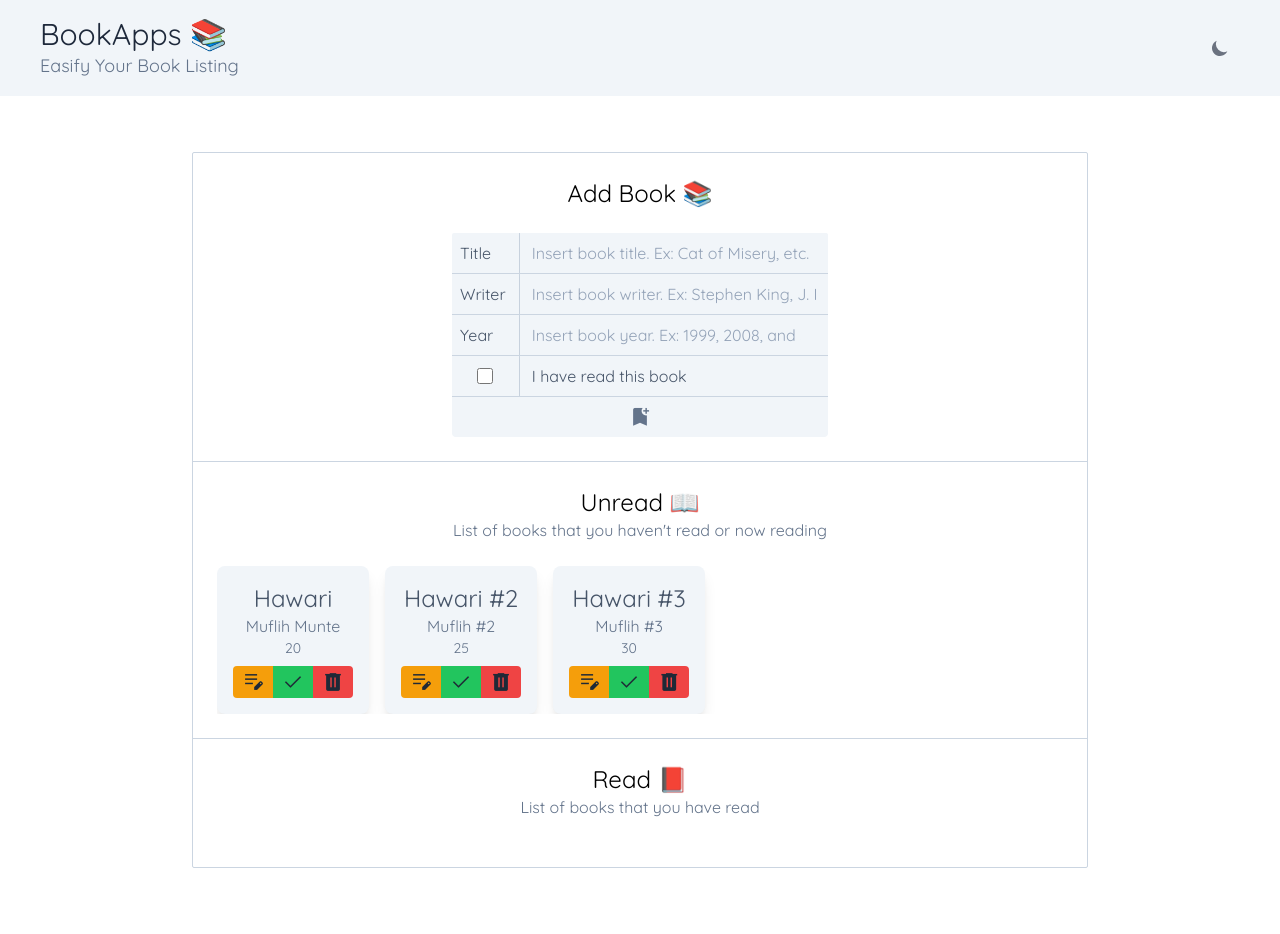
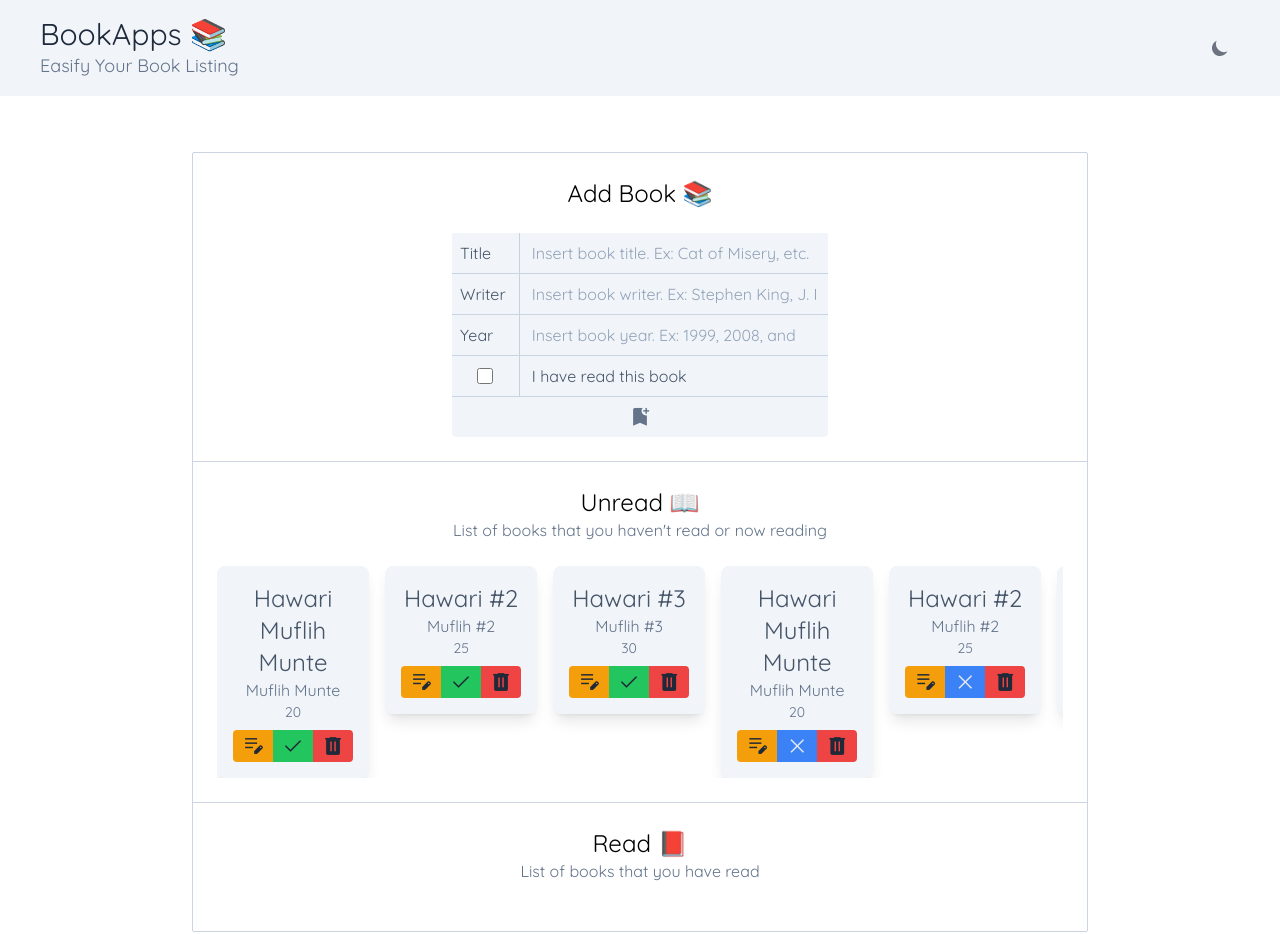
Before and after one commit to hawariMuflihMunte/bookApps, a website with bundled scripts: page public/index.html in a window 1280 px wide. Built offline with nearby package versions, Linux system fonts and the light colour scheme.

Commit message:
Fix card button position

```diff
--- a/public/js/index.js
+++ b/public/js/index.js
@@ -27,7 +27,7 @@ function main () {
   const cardData = [
     {
       id: Utils._id(),
-      title: 'Hawari',
+      title: 'Hawari Muflih Munte',
       writer: 'Muflih Munte',
       year: 20,
       isRead: false
@@ -45,6 +45,27 @@ function main () {
       writer: 'Muflih #3',
       year: 30,
       isRead: false
+    },
+    {
+      id: Utils._id(),
+      title: 'Hawari Muflih Munte',
+      writer: 'Muflih Munte',
+      year: 20,
+      isRead: true
+    },
+    {
+      id: Utils._id(),
+      title: 'Hawari #2',
+      writer: 'Muflih #2',
+      year: 25,
+      isRead: true
+    },
+    {
+      id: Utils._id(),
+      title: 'Hawari #3',
+      writer: 'Muflih #3',
+      year: 30,
+      isRead: true
     }
   ]
 
--- a/public/js/utils/utils.js
+++ b/public/js/utils/utils.js
@@ -1,6 +1,6 @@
 class Utils {
   static _id () {
-    return Number(`${+new Date().getFullYear()}${+new Date().getMinutes().toPrecision()}${+new Date().getMilliseconds()}${Math.round(Math.random() * 99999999) + 1}`)
+    return Number(`${Math.floor(Math.random() + 1 * 10)}${+new Date().getFullYear()}${+new Date().getMinutes().toPrecision()}${+new Date().getMilliseconds()}${Math.round(Math.random() * 99999999) + 1}`)
   }
 
   static _emptyArray (_array) {
@@ -9,7 +9,7 @@ class Utils {
     return false
   }
 
-  static _book (
+  static _bookCreate (
     id,
     title,
     writer,
--- a/public/js/views/views.js
+++ b/public/js/views/views.js
@@ -10,16 +10,17 @@ class Views {
 
     const cardElement = document.createElement('div')
     cardElement.setAttribute('id', id)
+    cardElement.classList.add('container-item')
 
     if (isRead) {
       cardElement.innerHTML = `
-        <div class="bg-slate-100 dark:bg-slate-300 rounded-lg p-4 shadow-lg overflow-hidden flex flex-col">
+        <div class="bg-slate-100 dark:bg-slate-300 rounded-lg p-4 shadow-lg overflow-hidden flex flex-col content-center items-center">
             <div class="content-item-header mb-2">
                 <h4 class="text-2xl text-slate-600 text-center">${title}</h4>
                 <p class="text-base text-slate-500 text-center">${writer}</p>
                 <p class="text-sm text-slate-500 text-center">${Number(year)}</p>
             </div>
-            <div class="inline-flex">
+            <div class="content-item-button inline-flex place-self-center">
                 <button class="card-edit bg-amber-500 hover:bg-amber-600 dark:bg-slate-200 dark:hover:bg-slate-300 text-gray-800 dark:text-amber-600 dark:hover:text-amber-800 font-bold py-1 px-2 flex place-content-center place-items-center transition-all duration-150 rounded-l">
                     <i class="material-symbols-outlined">edit_note</i>
                 </button>
@@ -32,16 +33,18 @@ class Views {
             </div>
         </div>
     `
+
+      return cardElement
     }
 
     cardElement.innerHTML = `
-        <div class="bg-slate-100 dark:bg-slate-300 rounded-lg p-4 shadow-lg overflow-hidden flex flex-col">
+        <div class="bg-slate-100 dark:bg-slate-300 rounded-lg p-4 shadow-lg overflow-hidden flex flex-col content-center items-center">
             <div class="content-item-header mb-2">
                 <h4 class="text-2xl text-slate-600 text-center">${title}</h4>
                 <p class="text-base text-slate-500 text-center">${writer}</p>
                 <p class="text-sm text-slate-500 text-center">${Number(year)}</p>
             </div>
-            <div class="inline-flex">
+            <div class="content-item-button inline-flex">
                 <button class="card-edit bg-amber-500 hover:bg-amber-600 dark:bg-slate-200 dark:hover:bg-slate-300 text-gray-800 dark:text-amber-600 dark:hover:text-amber-800 font-bold py-1 px-2 flex place-content-center place-items-center transition-all duration-150 rounded-l">
                     <i class="material-symbols-outlined">edit_note</i>
                 </button>
```
Also changed, not shown: public/css/tailwind.output.css.
